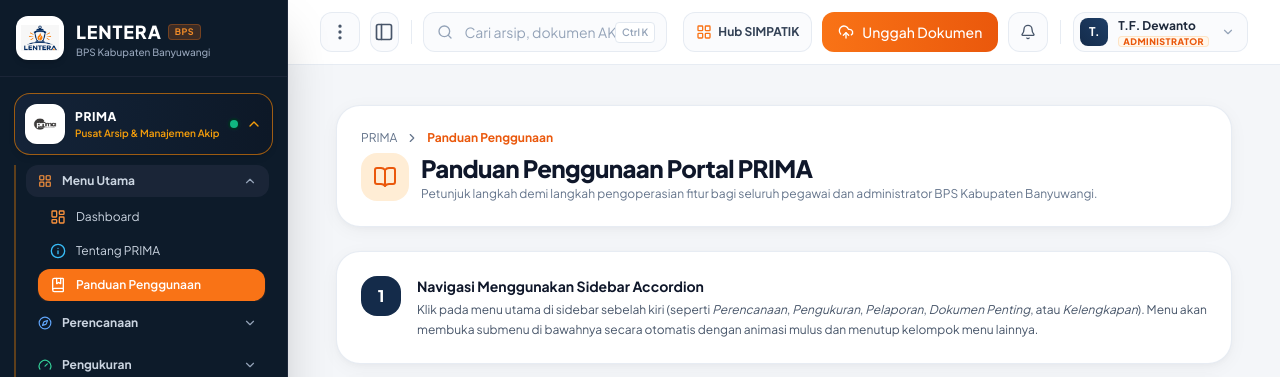
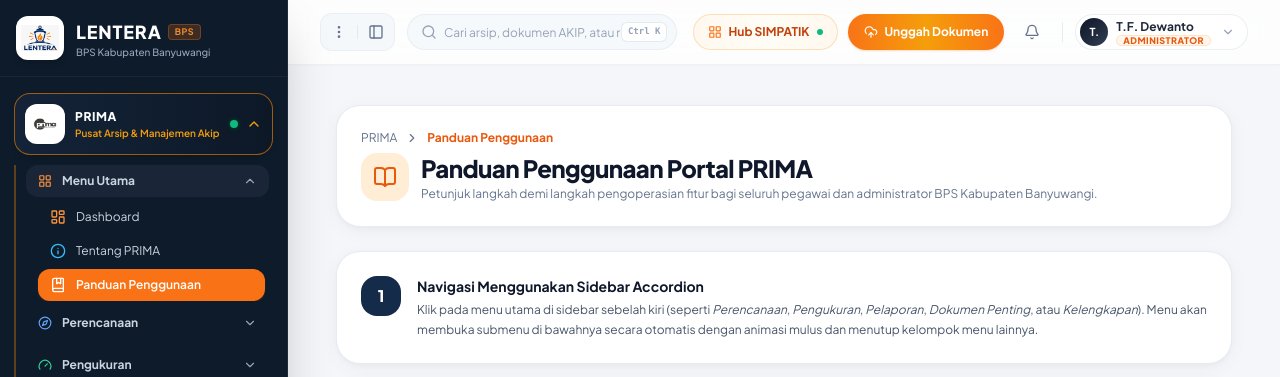
Before and after one commit to syafiq789/prima-bps-banyuwangi, a Flask app: page /info/guide in a window 1280 px wide. Shown: the top 377 px of the page. Run offline with Flask 3, Linux system fonts and the light colour scheme; a user stored in the database is signed in; some libraries are stand-ins or nearby versions.

Commit message:
style: desain ulang top navbar menjadi modern, elegan, dan estetik

```diff
--- a/app/templates/components/navbar.html
+++ b/app/templates/components/navbar.html
@@ -1,34 +1,36 @@
-<!-- Top Navbar Header -->
-<header class="sticky top-0 z-30 bg-white/95 backdrop-blur-md border-b border-slate-200/80 shadow-xs">
+<!-- Top Navbar Header (Modern, Sleek & Premium Design) -->
+<header class="sticky top-0 z-30 bg-white/80 backdrop-blur-xl border-b border-slate-200/60 shadow-[0_1px_3px_rgba(0,0,0,0.02)] transition-all">
     <div class="px-4 sm:px-6 lg:px-8 h-16 flex items-center justify-between gap-3 sm:gap-4">
 
-        <!-- Left Section: Quick Drive Menu, Sidebar Toggle & Modern Search Bar -->
-        <div class="flex items-center gap-2 sm:gap-2.5 flex-1 max-w-2xl">
+        <!-- Left Section: Mobile Toggle, Segmented Control Dock & Modern Search Bar -->
+        <div class="flex items-center gap-2 sm:gap-3 flex-1 max-w-2xl">
             <!-- Mobile Menu Toggle Button -->
             <button id="mobile-menu-btn"
                     type="button"
-                    class="lg:hidden w-10 h-10 rounded-xl border border-slate-200/80 bg-slate-50/70 hover:bg-slate-100 text-slate-600 flex items-center justify-center transition shadow-xs focus:outline-none"
+                    class="lg:hidden w-9 h-9 rounded-xl border border-slate-200/70 bg-slate-50/70 hover:bg-slate-100 text-slate-600 flex items-center justify-center transition shadow-2xs focus:outline-none"
                     aria-label="Buka Menu Mobile">
-                <i data-lucide="menu" class="w-5 h-5"></i>
+                <i data-lucide="menu" class="w-4 h-4"></i>
             </button>
 
-            <!-- Tombol Titik Tiga: Akses Cepat Folder Google Drive Kinerja (Di Samping Kiri Tombol Panel-Left) -->
+            <!-- Segmented Control Dock: Quick Drive Menu (Titik Tiga) & Sidebar Toggle -->
+            <div class="hidden sm:inline-flex items-center p-0.5 rounded-xl bg-slate-100/70 border border-slate-200/60 shadow-2xs">
+                <!-- Tombol Titik Tiga: Akses Cepat Drive -->
                 <div class="relative">
                     <button id="btn-quick-drive-menu"
                             type="button"
                             onclick="toggleQuickDriveNavbar(event)"
-                        class="w-10 h-10 rounded-xl border border-slate-200/80 bg-slate-50/70 hover:bg-orange-50 hover:border-orange-300 text-slate-600 hover:text-orange-600 flex items-center justify-center transition shadow-xs focus:outline-none focus:ring-2 focus:ring-orange-500/20"
+                            class="w-8 h-8 rounded-lg hover:bg-white text-slate-500 hover:text-orange-600 hover:shadow-2xs flex items-center justify-center transition-all focus:outline-none"
                             title="Akses Cepat Folder Google Drive Kinerja (16 Kategori)">
-                    <i data-lucide="more-vertical" class="w-5 h-5"></i>
+                        <i data-lucide="more-vertical" class="w-4 h-4"></i>
                     </button>
 
                     <!-- Dropdown Popover: Akses Cepat Folder Google Drive Kinerja -->
                     <div id="quick-drive-dropdown"
-                     class="hidden absolute left-0 top-full mt-2 w-80 sm:w-96 md:w-[500px] bg-white rounded-2xl shadow-2xl border border-slate-200/90 p-3.5 z-50 max-h-[82vh] overflow-y-auto">
+                         class="hidden absolute left-0 top-full mt-2 w-80 sm:w-96 md:w-[500px] bg-white rounded-3xl shadow-2xl border border-slate-200/90 p-4 z-50 max-h-[82vh] overflow-y-auto">
 
                         <!-- Header Dropdown -->
                         <div class="flex items-center justify-between pb-3 mb-2.5 border-b border-slate-100">
-                        <div class="flex items-center gap-2">
+                            <div class="flex items-center gap-2.5">
                                 <div class="w-8 h-8 rounded-xl bg-orange-50 text-orange-600 flex items-center justify-center flex-shrink-0">
                                     <i data-lucide="folder-symlink" class="w-4 h-4"></i>
                                 </div>
@@ -288,101 +290,103 @@
                     </div>
                 </div>
 
-            <!-- Desktop Sidebar Toggle Button (Gambar Ketiga) -->
+                <div class="w-px h-3.5 bg-slate-200/90 mx-0.5"></div>
+
+                <!-- Desktop Sidebar Toggle Button -->
                 <button id="sidebar-toggle"
                         type="button"
-                    class="hidden lg:flex w-10 h-10 rounded-xl border border-slate-200/80 bg-slate-50/70 hover:bg-slate-100 hover:border-slate-300 text-slate-600 hover:text-navy-main transition shadow-xs items-center justify-center focus:outline-none"
+                        class="w-8 h-8 rounded-lg hover:bg-white text-slate-500 hover:text-slate-900 hover:shadow-2xs flex items-center justify-center transition-all focus:outline-none"
                         title="Perkecil / Perbesar Sidebar">
-                <i data-lucide="panel-left" class="w-5 h-5"></i>
+                    <i data-lucide="panel-left" class="w-4 h-4"></i>
                 </button>
+            </div>
 
-            <!-- Subtle Vertical Separator -->
-            <div class="hidden sm:block h-6 w-px bg-slate-200/80 mx-0.5"></div>
-
-            <!-- Search Form -->
+            <!-- Global Search Form (Pill-shaped, Soft & Minimalist) -->
             <form action="{{ url_for('documents.index') }}" method="GET" class="relative w-full max-w-md hidden sm:block">
                 <div class="relative flex items-center">
-                    <span class="absolute left-3.5 flex items-center pointer-events-none text-slate-400">
-                        <i data-lucide="search" class="w-4 h-4"></i>
-                    </span>
+                    <i data-lucide="search" class="w-4 h-4 text-slate-400 absolute left-3.5 pointer-events-none"></i>
                     <input type="text"
                            name="q"
                            id="global-search-input"
                            value="{{ request.args.get('q', '') }}"
                            placeholder="Cari arsip, dokumen AKIP, atau nomor..."
-                           class="w-full h-10 pl-10 pr-12 text-xs md:text-sm bg-slate-50/70 hover:bg-slate-100/60 focus:bg-white text-slate-800 placeholder-slate-400 rounded-xl border border-slate-200/80 focus:border-navy-main focus:ring-2 focus:ring-navy-main/15 transition-all outline-none shadow-xs">
-                    <span class="absolute right-3 pointer-events-none text-[10px] font-semibold text-slate-400 bg-white border border-slate-200 px-1.5 py-0.5 rounded shadow-2xs">Ctrl K</span>
+                           class="w-full h-9 pl-9 pr-14 text-xs bg-slate-100/60 hover:bg-slate-100/90 focus:bg-white text-slate-800 placeholder-slate-400 rounded-full border border-slate-200/70 focus:border-orange-500/40 focus:ring-4 focus:ring-orange-500/10 transition-all outline-none">
+                    <kbd class="absolute right-2.5 pointer-events-none text-[9px] font-mono font-bold text-slate-400 bg-white border border-slate-200/90 px-1.5 py-0.5 rounded-md shadow-2xs">Ctrl K</kbd>
                 </div>
             </form>
         </div>
 
-        <!-- Right Section: Action Buttons, Notification & User Profile -->
+        <!-- Right Section: Hub SIMPATIK, Unggah Dokumen, Notifikasi, & User Profile Capsule -->
         <div class="flex items-center gap-2 sm:gap-2.5">
 
-            <!-- Quick SIMPATIK Hub Launcher -->
+            <!-- Quick SIMPATIK Hub Launcher (Soft Warm Pill) -->
             <a href="{{ url_for('hub.index') }}"
                title="Buka SIMPATIK Hub Terpadu (Mitra, Pegawai, Keuangan)"
-               class="h-10 px-3 inline-flex items-center gap-1.5 rounded-xl border border-slate-200/80 bg-slate-50/70 hover:bg-orange-50 hover:text-orange-600 hover:border-orange-200 text-slate-700 text-xs font-bold transition shadow-xs">
-                <i data-lucide="layout-grid" class="w-4 h-4 text-orange-500"></i>
+               class="h-9 px-3.5 inline-flex items-center gap-1.5 rounded-full border border-orange-200/80 bg-gradient-to-r from-orange-50/90 via-amber-50/50 to-orange-50/90 hover:from-orange-100 hover:to-amber-100 text-orange-700 text-xs font-bold transition shadow-2xs group active:scale-95">
+                <i data-lucide="layout-grid" class="w-3.5 h-3.5 text-orange-500 group-hover:rotate-12 transition-transform"></i>
                 <span class="hidden md:inline">Hub SIMPATIK</span>
+                <span class="relative flex h-1.5 w-1.5 ml-0.5">
+                    <span class="animate-ping absolute inline-flex h-full w-full rounded-full bg-emerald-400 opacity-75"></span>
+                    <span class="relative inline-flex rounded-full h-1.5 w-1.5 bg-emerald-500"></span>
+                </span>
             </a>
 
-            <!-- Quick Upload Button (Admin, Staf Umum, PPK) -->
+            <!-- Quick Upload Button (Executive Pill) -->
             {% if current_user.is_authenticated and current_user.can_manage_documents %}
             <a href="{{ url_for('documents.upload') }}"
-               class="h-10 px-3.5 sm:px-4 inline-flex items-center gap-2 bg-gradient-to-r from-orange-500 to-orange-600 hover:from-orange-600 hover:to-orange-700 text-white text-xs sm:text-sm font-semibold rounded-xl shadow-xs hover:shadow-md hover:shadow-orange-500/20 active:scale-[0.98] transition-all">
-                <i data-lucide="upload-cloud" class="w-4 h-4"></i>
-                <span class="hidden md:inline font-medium">Unggah Dokumen</span>
+               class="h-9 px-4 inline-flex items-center gap-1.5 rounded-full bg-gradient-to-r from-orange-500 via-amber-500 to-orange-500 hover:opacity-95 text-white text-xs font-bold shadow-sm shadow-orange-500/25 hover:shadow-orange-500/40 active:scale-95 transition-all">
+                <i data-lucide="cloud-upload" class="w-3.5 h-3.5"></i>
+                <span class="hidden md:inline">Unggah Dokumen</span>
             </a>
             {% endif %}
 
             <!-- Notification / Status Dokumen Belum Lengkap -->
             <a href="{{ url_for('completeness.belum_lengkap') }}"
                title="Dokumen Belum Lengkap"
-               class="relative w-10 h-10 rounded-xl border border-slate-200/80 bg-slate-50/70 hover:bg-slate-100 hover:border-slate-300 text-slate-600 hover:text-orange-500 flex items-center justify-center transition shadow-xs">
+               class="relative w-9 h-9 rounded-full text-slate-500 hover:text-slate-800 hover:bg-slate-100 transition flex items-center justify-center border border-transparent hover:border-slate-200/60">
                 <i data-lucide="bell" class="w-4 h-4"></i>
                 {% if pending_docs_count > 0 %}
-                <span class="absolute top-2 right-2 flex h-2 w-2">
+                <span class="absolute top-1.5 right-1.5 flex h-2 w-2">
                     <span class="animate-ping absolute inline-flex h-full w-full rounded-full bg-orange-400 opacity-75"></span>
                     <span class="relative inline-flex rounded-full h-2 w-2 bg-orange-500"></span>
                 </span>
                 {% endif %}
             </a>
 
-            <!-- Subtle Vertical Separator -->
-            <div class="hidden sm:block h-6 w-px bg-slate-200/80 mx-0.5"></div>
+            <!-- Subtle Hairline Divider -->
+            <div class="hidden sm:block h-5 w-px bg-slate-200/80 mx-0.5"></div>
 
-            <!-- User Section: Dropdown Menu when authenticated or Login Button -->
+            <!-- User Section: Modern Rounded Profile Capsule -->
             {% if current_user.is_authenticated %}
             <div class="relative">
                 <button id="user-menu-btn"
                         type="button"
-                        class="h-10 pl-1.5 pr-2.5 sm:pr-3 rounded-xl border border-slate-200/80 bg-slate-50/70 hover:bg-slate-100 hover:border-slate-300 flex items-center gap-2 sm:gap-2.5 transition shadow-xs focus:outline-none">
+                        class="h-9 pl-1 pr-2.5 sm:pr-3 rounded-full border border-slate-200/70 hover:border-slate-300 bg-white/70 hover:bg-white flex items-center gap-2 transition shadow-2xs focus:outline-none group">
                     <!-- User Avatar Initials -->
-                    <div class="w-7 h-7 rounded-lg bg-gradient-to-tr from-[#142B4A] to-[#1E3E66] text-white flex items-center justify-center font-bold text-xs shadow-xs">
+                    <div class="w-7 h-7 rounded-full bg-gradient-to-br from-[#0f172a] via-[#1e293b] to-[#334155] text-white flex items-center justify-center font-bold text-[11px] shadow-2xs ring-2 ring-white flex-shrink-0">
                         {{ (current_user.full_name or current_user.username)[:2].upper() }}
                     </div>
 
                     <!-- User Name & Role -->
                     <div class="hidden sm:flex flex-col text-left leading-tight">
-                        <span class="text-xs font-bold text-slate-800 truncate max-w-[140px]">{{ current_user.full_name or current_user.username }}</span>
-                        <div class="flex items-center gap-1 mt-0.5">
-                            <span class="text-[9px] font-black uppercase tracking-wider text-orange-600 bg-orange-50 px-1 py-0.2 rounded border border-orange-200/60 leading-none">
+                        <span class="text-xs font-bold text-slate-800 truncate max-w-[130px]">{{ current_user.full_name or current_user.username }}</span>
+                        <div class="flex items-center gap-1">
+                            <span class="text-[9px] font-black uppercase tracking-wider text-orange-600 bg-orange-50 px-1.5 py-0.2 rounded-full border border-orange-200/60 leading-none">
                                 {{ current_user.role_display_name }}
                             </span>
                         </div>
                     </div>
 
                     <!-- Chevron Icon -->
-                    <i data-lucide="chevron-down" class="w-3.5 h-3.5 text-slate-400 ml-0.5"></i>
+                    <i data-lucide="chevron-down" class="w-3.5 h-3.5 text-slate-400 group-hover:text-slate-700 group-hover:translate-y-0.5 transition-all ml-0.5"></i>
                 </button>
 
                 <!-- Dropdown Card -->
-                <div id="user-dropdown" class="hidden absolute right-0 mt-2 w-60 bg-white rounded-2xl shadow-card border border-slate-200/80 py-2 z-50 transition-all">
+                <div id="user-dropdown" class="hidden absolute right-0 mt-2 w-60 bg-white rounded-3xl shadow-2xl border border-slate-200/80 py-2 z-50 transition-all">
                     <div class="px-4 py-2.5 border-b border-slate-100">
                         <p class="text-xs font-bold text-slate-800">{{ current_user.full_name or current_user.username }}</p>
                         <p class="text-[11px] text-slate-500 truncate">NIP: {{ current_user.nip or '-' }}</p>
-                        <span class="inline-block mt-1 text-[10px] font-bold uppercase tracking-wider px-2 py-0.5 rounded bg-blue-50 text-blue-700">
+                        <span class="inline-block mt-1 text-[10px] font-bold uppercase tracking-wider px-2 py-0.5 rounded-full bg-blue-50 text-blue-700 border border-blue-200/60">
                             Role: {{ current_user.role }}
                         </span>
                     </div>
@@ -408,7 +412,7 @@
             </div>
             {% else %}
             <a href="{{ url_for('auth.login') }}"
-               class="h-10 px-4 inline-flex items-center gap-2 rounded-xl bg-navy-main hover:bg-navy-dark text-white text-xs font-semibold shadow-xs transition-all">
+               class="h-9 px-4 inline-flex items-center gap-2 rounded-full bg-slate-900 hover:bg-slate-800 text-white text-xs font-semibold shadow-2xs transition-all">
                 <i data-lucide="log-in" class="w-4 h-4"></i>
                 <span>Masuk</span>
             </a>
```
Lines whose indentation alone changed are shown as unchanged.
